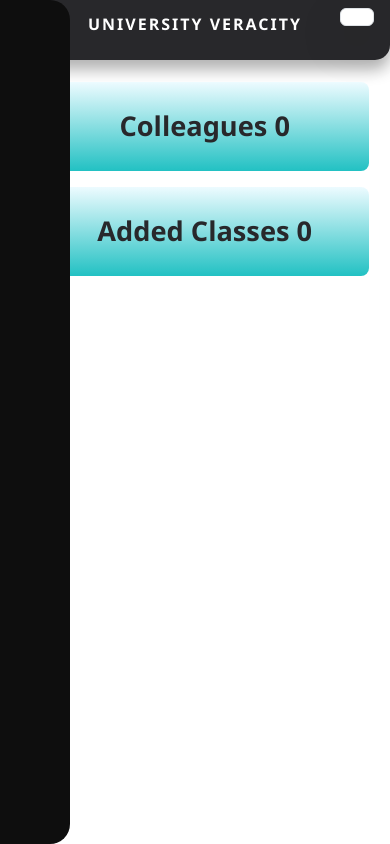
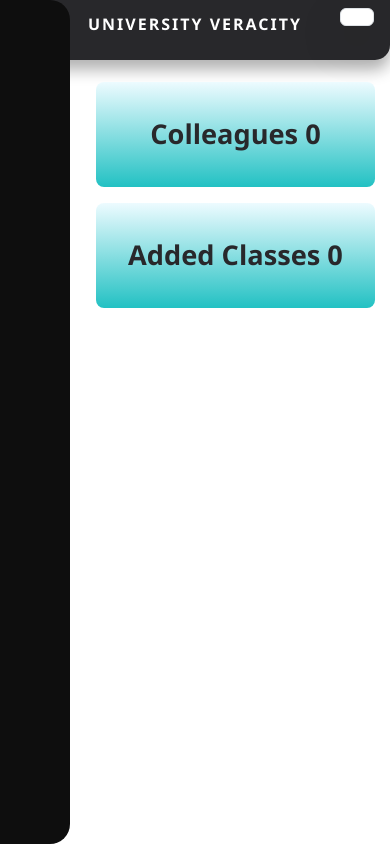
Before and after one commit to Verkiel-cmd/student-management-frontend, a React (Vite) app: page /Dashboard in a window 390 px wide. Built offline with nearby package versions, Linux system fonts and the light colour scheme; no server answers; sample sign-in values are in the browser's storage; some icons are missing.

Commit message:
Updated XYZ feature / bugfix / etc

```diff
--- a/src/Webstyles/main_side.css
+++ b/src/Webstyles/main_side.css
@@ -445,7 +445,7 @@ a.sidebar-link:hover {
 .parent-container-statistics {
     text-align: left;
     padding-top: 1.5rem;
-    padding-left: 1.5rem;
+    padding-left: 5rem;
 }
 
 .total_statistics {
@@ -528,7 +528,7 @@ a.sidebar-link:hover {
 
     /* Adjust statistics container */
     .total_statistics {
-        padding: 1.5rem; /* Reduce padding for mobile */
+        padding: 2rem; /* Reduce padding for mobile */
         max-width: 100%; /* Full width on mobile */
         width: 90%;
         display: flex;
```
